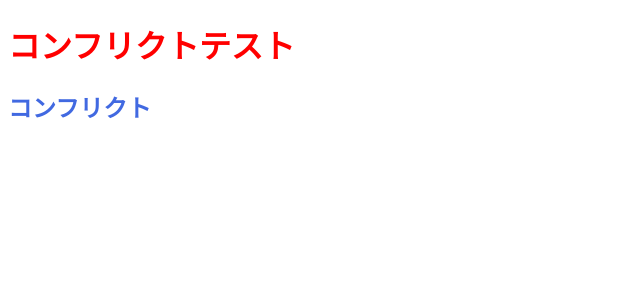
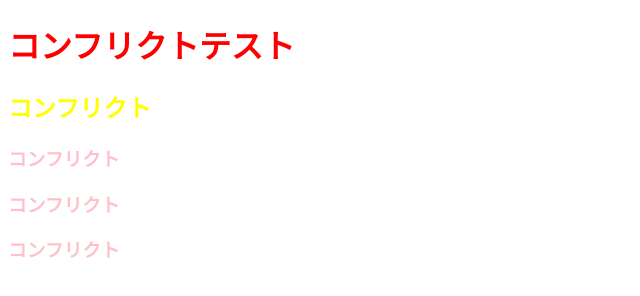
Before and after one commit to hyugo0804-xx/test-kimura, a plain HTML site: page index.html in a window 1280 px wide. Shown: the whole page, without its empty margins (0-640 px from the left). Drawn offline with Linux system fonts and the light colour scheme.

Commit message:
コンフリクト発生

```diff
--- a/index.html
+++ b/index.html
@@ -10,5 +10,9 @@
 <body>
     <h1>コンフリクトテスト</h1>
     <h2>コンフリクト</h2>
+    <h3>コンフリクト</h3>
+    <h3>コンフリクト</h3>
+    <h3>コンフリクト</h3>
+
 </body>
 </html>
--- a/style/style.css
+++ b/style/style.css
@@ -3,5 +3,9 @@ h1 {
 }
 
 h2 {
-    color: royalblue;
+    color: yellow;
 }
+
+h3 {
+    color: pink;
+}
```
